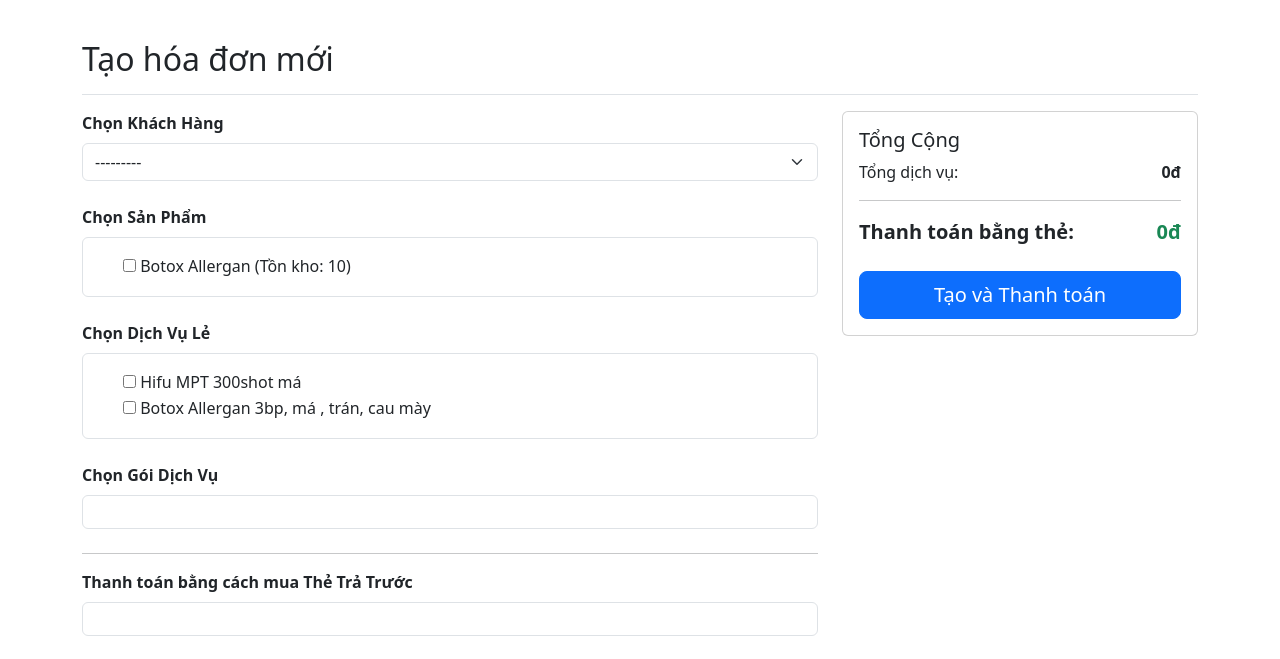
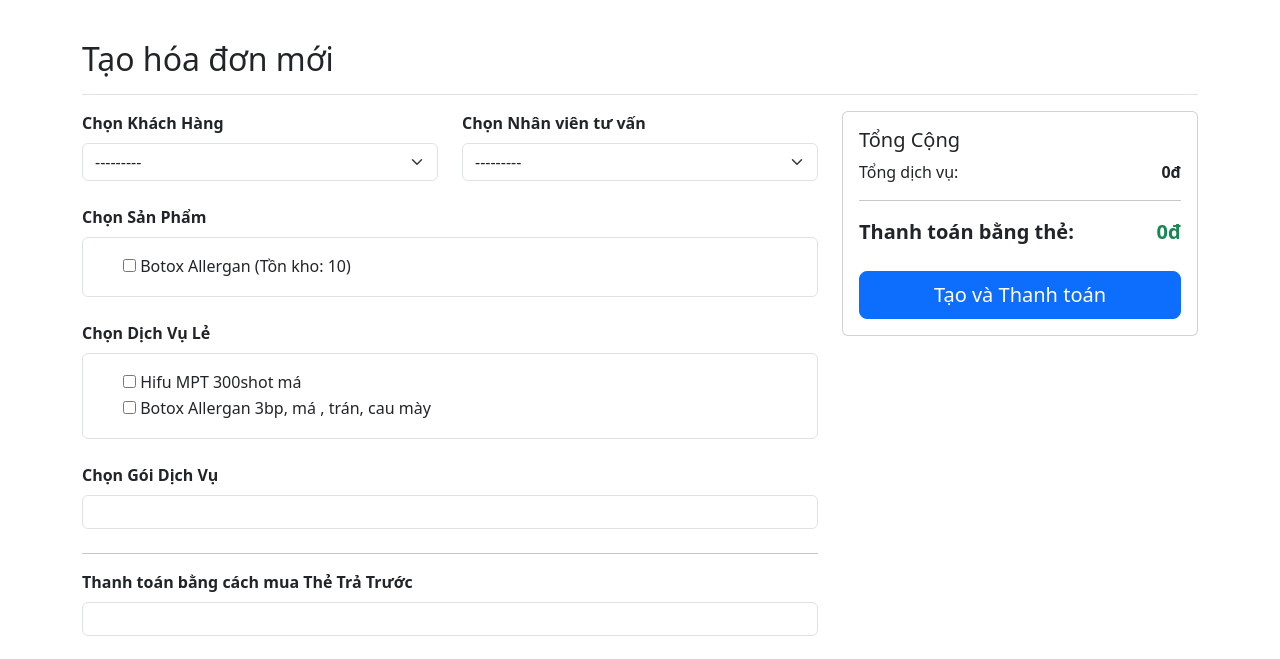
Before and after one commit to mrdongha/spa-management-app, a Django app: page /invoices/create/ in a window 1280 px wide. Shown: the part 56-715 px from the top of the page. Run offline with Django 5.2, Linux system fonts and the light colour scheme; a user stored in the database is signed in; data comes from the database, SQL or seed files in the repository; both versions use the stored data as it was after the commit; data that the repository does not hold is empty; some libraries are stand-ins or nearby versions.

Commit message:
Feat: Add staff selection to invoice creation

```diff
--- a/sales/forms.py
+++ b/sales/forms.py
@@ -2,6 +2,7 @@
 
 from django import forms
 from .models import Customer, Payment, Product, Appointment, Service, ServicePackage, GiftCard
+from django.contrib.auth.models import User
 
 class CustomerForm(forms.ModelForm):
     class Meta:
@@ -80,10 +81,17 @@ class ModalAppointmentForm(forms.ModelForm):
             'status': forms.HiddenInput(),
         }
 
+# --- FORM TẠO HÓA ĐƠN ĐÃ ĐƯỢC CẬP NHẬT ---
 class InvoiceForm(forms.Form):
     customer = forms.ModelChoiceField(
         queryset=Customer.objects.order_by('full_name'),
         label="Chọn Khách Hàng",
+        widget=forms.Select(attrs={'class': 'form-select'})
+    )
+    # === TRƯỜNG MỚI ĐỂ CHỌN NHÂN VIÊN ===
+    staff = forms.ModelChoiceField(
+        queryset=User.objects.filter(is_staff=True), # Lấy tất cả user là nhân viên
+        label="Chọn Nhân viên tư vấn",
         widget=forms.Select(attrs={'class': 'form-select'})
     )
     products = forms.ModelMultipleChoiceField(
--- a/sales/models.py
+++ b/sales/models.py
@@ -63,6 +63,10 @@ class GiftCard(models.Model):
 class Invoice(models.Model):
     STATUS_CHOICES = [('unpaid', 'Chưa thanh toán'), ('paid', 'Đã thanh toán'), ('cancelled', 'Đã hủy'),]
     customer = models.ForeignKey(Customer, on_delete=models.PROTECT, related_name='invoices')
+
+    # === TRƯỜNG MỚI CHO NHÂN VIÊN TƯ VẤN ===
+    staff = models.ForeignKey(User, on_delete=models.SET_NULL, null=True, blank=True, related_name='invoices_created')
+
     voucher_applied = models.ForeignKey(Voucher, on_delete=models.SET_NULL, null=True, blank=True)
     sub_total = models.DecimalField(max_digits=12, decimal_places=2, default=0, help_text="Tổng tiền trước giảm giá")
     discount_amount = models.DecimalField(max_digits=12, decimal_places=2, default=0)
@@ -102,7 +106,6 @@ class PackageUsageHistory(models.Model):
         return f"Khách {self.customer.full_name} dùng gói #{self.invoice_detail.id} lúc {self.used_at}"
 
 class Payment(models.Model):
-    # === THÊM LỰA CHỌN THANH TOÁN BẰNG TÍN DỤNG ===
     PAYMENT_CHOICES = [
         ('cash', 'Tiền mặt'),
         ('card', 'Thẻ'),
--- a/sales/templates/sales/create_invoice.html
+++ b/sales/templates/sales/create_invoice.html
@@ -11,9 +11,15 @@
     {% csrf_token %}
     <div class="row">
         <div class="col-md-8">
-            <div class="mb-4">
-                <label for="{{ form.customer.id_for_label }}" class="form-label fw-bold">{{ form.customer.label }}</label>
-                {{ form.customer }}
+            <div class="row">
+                <div class="col-md-6 mb-4">
+                    <label for="{{ form.customer.id_for_label }}" class="form-label fw-bold">{{ form.customer.label }}</label>
+                    {{ form.customer }}
+                </div>
+                <div class="col-md-6 mb-4">
+                    <label for="{{ form.staff.id_for_label }}" class="form-label fw-bold">{{ form.staff.label }}</label>
+                    {{ form.staff }}
+                </div>
             </div>
 
             <div class="mb-4">
@@ -77,7 +83,7 @@
 
 <script>
 document.addEventListener('DOMContentLoaded', function() {
-    const itemCheckboxes = document.querySelectorAll('input[type=checkbox][name=products], input[type=checkbox][name=services], input[type=checkbox][name=packages]');
+    const itemCheckboxes = document.querySelectorAll('input[type=checkbox]');
     const cardRadios = document.querySelectorAll('input[name=gift_card]');
     const subtotalEl = document.getElementById('subtotal');
     const paymentEl = document.getElementById('payment-total');
@@ -92,7 +98,8 @@ document.addEventListener('DOMContentLoaded', function() {
         if (priceMatch && priceMatch[1]) {
             return parseFloat(priceMatch[1].replace(/,/g, ''));
         }
-        return 0;
+        // For gift cards without a price in the label, get it from data-price if needed, or handle differently
+        return parseFloat(element.dataset.price) || 0;
     }
 
     function calculateTotal() {
--- a/sales/templates/sales/invoice_detail.html
+++ b/sales/templates/sales/invoice_detail.html
@@ -29,6 +29,7 @@
         </div>
         <ul class="list-group list-group-flush">
             <li class="list-group-item"><strong>Khách hàng:</strong> {{ invoice.customer.full_name }}</li>
+            <li class="list-group-item"><strong>Nhân viên tư vấn:</strong> {{ invoice.staff.username|default:"Không có" }}</li>
             <li class="list-group-item"><strong>Số dư tín dụng:</strong> <span class="fw-bold text-primary">{{ invoice.customer.credit_balance|floatformat:0|intcomma }}đ</span></li>
             <li class="list-group-item"><strong>Ngày tạo:</strong> {{ invoice.created_at|date:"d/m/Y H:i" }}</li>
             <li class="list-group-item"><strong>Trạng thái:</strong>
--- a/sales/views.py
+++ b/sales/views.py
@@ -4,7 +4,7 @@ from django.shortcuts import render, redirect, get_object_or_404
 from django.http import JsonResponse, HttpResponse
 from .models import (
     Customer, Appointment, Invoice, Service, Voucher, Product,
-    Payment, InvoiceDetail, PackageUsageHistory, ServicePackage, GiftCard
+    Payment, InvoiceDetail, PackageUsageHistory, ServicePackage, GiftCard, User
 )
 from .forms import (
     CustomerForm, AppointmentForm, ModalAppointmentForm, PaymentForm,
@@ -16,17 +16,19 @@ import json
 from django.db import transaction
 from django.core.paginator import Paginator
 from django.db.models import Sum, Q
-from django.db.models.functions import TruncDate, TruncMonth
+from django.contrib.auth.decorators import login_required
 
 # ==============================================================================
 # CÁC HÀM VIEW CHÍNH CHO CÁC TRANG
 # ==============================================================================
 
+@login_required
 def dashboard_view(request):
     context = {'page_title': 'Trang tổng quan'}
     return render(request, 'sales/dashboard.html', context)
 
 # --- Quản lý Khách hàng ---
+@login_required
 def customer_list_view(request):
     customer_list = Customer.objects.annotate(
         total_spent=Sum('invoices__final_amount', filter=Q(invoices__status='paid'))
@@ -42,6 +44,7 @@ def customer_list_view(request):
     }
     return render(request, 'sales/customer_list.html', context)
 
+@login_required
 def add_customer_view(request):
     if request.method == 'POST':
         form = CustomerForm(request.POST)
@@ -53,6 +56,7 @@ def add_customer_view(request):
     context = {'form': form, 'page_title': 'Thêm khách hàng mới'}
     return render(request, 'sales/add_customer.html', context)
 
+@login_required
 def customer_detail_view(request, customer_id):
     customer = get_object_or_404(Customer, id=customer_id)
     usage_history = PackageUsageHistory.objects.filter(customer=customer).order_by('-used_at')
@@ -64,11 +68,13 @@ def customer_detail_view(request, customer_id):
     return render(request, 'sales/customer_detail.html', context)
 
 # --- Quản lý Dịch vụ ---
+@login_required
 def service_list_view(request):
     services = Service.objects.order_by('name')
     context = {'page_title': 'Danh sách Dịch vụ', 'services': services}
     return render(request, 'sales/service_list.html', context)
 
+@login_required
 def add_service_view(request):
     if request.method == 'POST':
         form = ServiceForm(request.POST)
@@ -80,6 +86,7 @@ def add_service_view(request):
     context = {'form': form, 'page_title': 'Thêm Dịch vụ mới'}
     return render(request, 'sales/add_service.html', context)
 
+@login_required
 def edit_service_view(request, service_id):
     service = get_object_or_404(Service, id=service_id)
     if request.method == 'POST':
@@ -93,11 +100,13 @@ def edit_service_view(request, service_id):
     return render(request, 'sales/edit_service.html', context)
 
 # --- Quản lý Sản phẩm ---
+@login_required
 def product_list_view(request):
     products = Product.objects.filter(is_active=True).order_by('name')
     context = { 'page_title': 'Danh sách sản phẩm', 'products': products }
     return render(request, 'sales/product_list.html', context)
 
+@login_required
 def add_product_view(request):
     if request.method == 'POST':
         form = ProductForm(request.POST)
@@ -109,6 +118,7 @@ def add_product_view(request):
     context = { 'form': form, 'page_title': 'Thêm sản phẩm mới' }
     return render(request, 'sales/add_product.html', context)
 
+@login_required
 def edit_product_view(request, product_id):
     product = get_object_or_404(Product, id=product_id)
     if request.method == 'POST':
@@ -122,24 +132,22 @@ def edit_product_view(request, product_id):
     return render(request, 'sales/edit_product.html', context)
 
 # --- Các trang chức năng khác ---
+@login_required
 def calendar_view(request):
     context = {'page_title': 'Lịch hẹn'}
     return render(request, 'sales/calendar.html', context)
 
+@login_required
 def report_view(request):
     paid_invoices = Invoice.objects.filter(status='paid')
-
-    # Tính toán tổng quan
     total_revenue = paid_invoices.aggregate(total=Sum('final_amount'))['total'] or 0
     invoice_count = paid_invoices.count()
 
-    # Thống kê doanh thu theo ngày
     daily_revenue = paid_invoices.annotate(day=TruncDate('created_at')) \
                                  .values('day') \
                                  .annotate(daily_total=Sum('final_amount')) \
                                  .order_by('-day')
 
-    # Thống kê doanh thu theo tháng
     monthly_revenue = paid_invoices.annotate(month=TruncMonth('created_at')) \
                                    .values('month') \
                                    .annotate(monthly_total=Sum('final_amount')) \
@@ -154,6 +162,7 @@ def report_view(request):
     }
     return render(request, 'sales/reports.html', context)
 
+@login_required
 def add_appointment_view(request):
     if request.method == 'POST':
         form = AppointmentForm(request.POST)
@@ -165,12 +174,14 @@ def add_appointment_view(request):
     context = {'form': form}
     return render(request, 'sales/add_appointment.html', context)
 
+@login_required
 def create_invoice_view(request):
     if request.method == 'POST':
         form = InvoiceForm(request.POST)
         if form.is_valid():
             with transaction.atomic():
                 customer_data = form.cleaned_data['customer']
+                staff_data = form.cleaned_data['staff'] # Lấy nhân viên từ form
                 customer_to_update = Customer.objects.select_for_update().get(pk=customer_data.pk)
                 products = form.cleaned_data['products']
                 services = form.cleaned_data['services']
@@ -178,16 +189,13 @@ def create_invoice_view(request):
                 gift_card_payment = form.cleaned_data['gift_card']
                 final_amount = sum(p.price for p in products) + sum(s.price for s in services) + sum(pkg.price for pkg in packages)
 
-                # Logic mới: Tự động dùng tín dụng
                 amount_paid_from_credit = min(customer_to_update.credit_balance, final_amount)
-
-                # Logic mua thẻ trả trước
                 payment_for_gift_card = gift_card_payment.value if gift_card_payment else Decimal('0')
-
                 paid_amount = amount_paid_from_credit + payment_for_gift_card
 
                 invoice = Invoice.objects.create(
                     customer=customer_to_update,
+                    staff=staff_data, # Gán nhân viên đã chọn
                     sub_total=final_amount,
                     final_amount=final_amount,
                     paid_amount=paid_amount,
@@ -219,6 +227,7 @@ def create_invoice_view(request):
     context = {'page_title': 'Tạo hóa đơn mới', 'form': form}
     return render(request, 'sales/create_invoice.html', context)
 
+@login_required
 def record_payment_view(request, invoice_id):
     invoice = get_object_or_404(Invoice, id=invoice_id)
     customer = invoice.customer
@@ -234,25 +243,21 @@ def record_payment_view(request, invoice_id):
                 customer_to_update = Customer.objects.select_for_update().get(pk=customer.pk)
                 amount_due = invoice.amount_due
 
-                # 1. Thanh toán bằng tín dụng
                 actual_credit_paid = min(credit_to_use, customer_to_update.credit_balance, amount_due)
                 if actual_credit_paid > 0:
                     customer_to_update.credit_balance -= actual_credit_paid
                     invoice.paid_amount += actual_credit_paid
                     Payment.objects.create(invoice=invoice, amount_paid=actual_credit_paid, payment_method='credit')
 
-                # 2. Thanh toán bằng phương thức khác
                 if other_payment_amount > 0:
                     invoice.paid_amount += other_payment_amount
                     Payment.objects.create(invoice=invoice, amount_paid=other_payment_amount, payment_method=other_payment_method)
 
-                # 3. Xử lý tiền thừa (nếu có)
                 if invoice.paid_amount > invoice.final_amount:
                     overpayment = invoice.paid_amount - invoice.final_amount
                     customer_to_update.credit_balance += overpayment
                     invoice.paid_amount = invoice.final_amount
 
-                # 4. Cập nhật trạng thái
                 if invoice.paid_amount >= invoice.final_amount:
                     invoice.status = 'paid'
 
@@ -266,11 +271,13 @@ def record_payment_view(request, invoice_id):
     context = {'form': form, 'invoice': invoice, 'customer': customer}
     return render(request, 'sales/record_payment.html', context)
 
+@login_required
 def invoice_detail_view(request, invoice_id):
     invoice = get_object_or_404(Invoice, id=invoice_id)
     context = {'page_title': f'Chi tiết hóa đơn #{invoice.id}', 'invoice': invoice}
     return render(request, 'sales/invoice_detail.html', context)
 
+@login_required
 def use_package_view(request, invoice_detail_id):
     invoice_detail = get_object_or_404(InvoiceDetail, id=invoice_detail_id)
     customer = invoice_detail.invoice.customer
@@ -299,6 +306,7 @@ def appointment_form_content(request):
     form = ModalAppointmentForm()
     return render(request, 'sales/partials/appointment_form_modal.html', {'form': form})
 
+@login_required
 def create_appointment_api(request):
     if request.method == 'POST':
         try:
@@ -311,6 +319,7 @@ def create_appointment_api(request):
             return JsonResponse({'status': 'error', 'message': str(e)}, status=400)
     return JsonResponse({'status': 'error', 'message': 'Invalid request method'}, status=405)
 
+@login_required
 def apply_voucher_api(request):
     if request.method == 'POST':
         try:
```
Also changed, not shown: db.sqlite3, sales/migrations/0012_invoice_staff.py (added).
